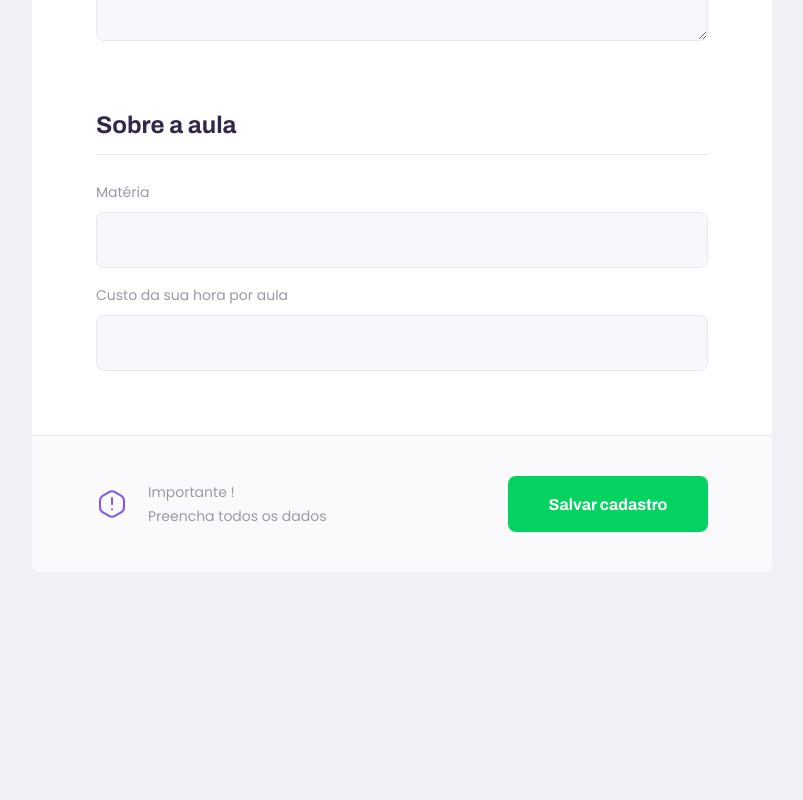
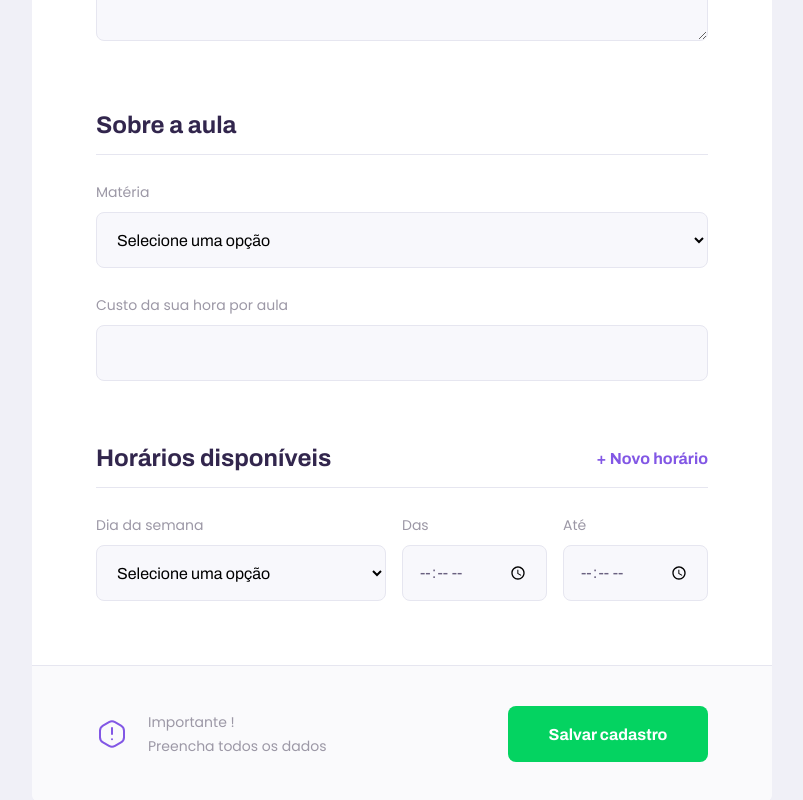
Before and after one commit to beniciodaniel/proffy-nwl, a React (Create React App) app: page /give-classes in a window 1280 px wide. Shown: the part 910-1710 px from the top of the page, without its empty margins (238-1041 px from the left). Before the commit the page ends 1482 px from the top, so only its background shows below. Built offline with nearby package versions, Linux system fonts and the light colour scheme.

Commit message:
Created options to selects and applied style

```diff
--- /dev/null
+++ b/src/components/Select/index.tsx
@@ -0,0 +1,37 @@
+import React, { SelectHTMLAttributes } from 'react';
+
+import './styles.css';
+
+interface SelectProps extends SelectHTMLAttributes<HTMLSelectElement> {
+  name: string;
+  label: string;
+  options: Array<{
+    value: string;
+    label: string;
+  }>;
+}
+
+const Select: React.FC<SelectProps> = ({
+  name,
+  label,
+  options,
+  ...atributosRestantes
+}) => {
+  return (
+    <div className="select-block">
+      <label htmlFor={name}>{label}</label>
+      <select id={name} {...atributosRestantes}>
+        <option selected disabled hidden>
+          Selecione uma opção
+        </option>
+        {options.map((subject) => (
+          <option key={subject.value} value={subject.value}>
+            {subject.label}
+          </option>
+        ))}
+      </select>
+    </div>
+  );
+};
+
+export default Select;
--- /dev/null
+++ b/src/components/Select/styles.css
@@ -0,0 +1,34 @@
+.select-block {
+  position: relative;
+}
+
+.select-block + .select-block {
+  margin-top: 1.4rem;
+}
+
+.select-block label {
+  font-size: 1.4rem;
+}
+
+.select-block select {
+  width: 100%;
+  height: 5.6rem;
+  margin-top: 0.8rem;
+  border-radius: 0.8rem;
+  background: var(--color-input-background);
+  border: 1px solid var(--color-line-in-white);
+  outline: 0;
+  padding: 0 1.6rem;
+  font: 1.6rem Archivo;
+}
+
+.select-block:focus-within::after {
+  width: calc(100% - 3.2rem);
+  height: 5px;
+  content: '';
+  background: var(--color-primary-light);
+  position: absolute;
+  left: 1.6rem;
+  right: 1.6rem;
+  bottom: 0;
+}
--- a/src/pages/TeacherForm/index.tsx
+++ b/src/pages/TeacherForm/index.tsx
@@ -1,10 +1,11 @@
 import React from 'react';
 import PageHeader from '../../components/PageHeader';
 import Input from '../../components/Input';
+import Textarea from '../../components/Textarea';
+import Select from '../../components/Select';
 
 import './styles.css';
 import warningIcon from '../../assets/images/icons/warning.svg';
-import Textarea from '../../components/Textarea';
 
 function TeacherForm() {
   return (
@@ -25,8 +26,45 @@
 
         <fieldset>
           <legend>Sobre a aula</legend>
-          <Input name="subject" label="Matéria" />
+          <Select
+            name="subject"
+            label="Matéria"
+            options={[
+              { value: 'Artes', label: 'Artes' },
+              { value: 'Biologia', label: 'Biologia' },
+              { value: 'Ciências', label: 'Ciências' },
+              { value: 'Português', label: 'Português' },
+              { value: 'Matemática', label: 'Matemática' },
+              { value: 'Geografia', label: 'Geografia' },
+              { value: 'Química', label: 'Química' },
+              { value: 'Física', label: 'Física' },
+            ]}
+          />
           <Input name="cost" label="Custo da sua hora por aula" />
+        </fieldset>
+
+        <fieldset>
+          <legend>
+            Horários disponíveis <button type="button">+ Novo horário</button>
+          </legend>
+
+          <div className="schedule-item">
+            <Select
+              name="week_day"
+              label="Dia da semana"
+              options={[
+                { value: '0', label: 'Domingo' },
+                { value: '1', label: 'Segunda-feira' },
+                { value: '2', label: 'Terça-feira' },
+                { value: '3', label: 'Quarta-feira' },
+                { value: '4', label: 'Quinta-feira' },
+                { value: '5', label: 'Sexta-feira' },
+                { value: '6', label: 'Sábado' },
+              ]}
+            />
+            <Input name="from" label="Das" type="time" />
+            <Input name="to" label="Até" type="time" />
+          </div>
         </fieldset>
 
         <footer>
--- a/src/pages/TeacherForm/styles.css
+++ b/src/pages/TeacherForm/styles.css
@@ -38,7 +38,21 @@
   border-bottom: 1px solid var(--color-line-in-white);
 }
 
-#page-teacher-form main fieldset .input-block + .textarea-block {
+#page-teacher-form main fieldset legend button {
+  background: none;
+  border: 0;
+  color: var(--color-primary);
+  font: 700 1.6rem Archivo;
+  cursor: pointer;
+  transition: color 0.2s;
+}
+
+#page-teacher-form main fieldset legend button:hover {
+  color: var(--color-primary-dark);
+}
+
+#page-teacher-form main fieldset .input-block + .textarea-block,
+#page-teacher-form main fieldset .select-block + .input-block {
   margin-top: 2.4rem;
 }
 
@@ -100,6 +114,16 @@
     padding: 0 6.4rem;
   }
 
+  #page-teacher-form main .schedule-item {
+    display: grid;
+    grid-template-columns: 2fr 1fr 1fr;
+    column-gap: 1.6rem;
+  }
+
+  #page-teacher-form main .schedule-item .input-block {
+    margin-top: 0 !important;
+  }
+
   #page-teacher-form main footer {
     padding: 4rem 6.4rem;
     display: flex;
--- a/src/pages/TeacherList/index.tsx
+++ b/src/pages/TeacherList/index.tsx
@@ -2,6 +2,7 @@
 import PageHeader from '../../components/PageHeader';
 import TeacherItem from '../../components/TeacherItem';
 import Input from '../../components/Input';
+import Select from '../../components/Select';
 
 import './styles.css';
 
@@ -10,8 +11,33 @@
     <div id="page-teacher-list" className="container">
       <PageHeader title="Estes são os proffys disponíveis">
         <form id="search-teachers">
-          <Input label="Matéria" name="subject" />
-          <Input label="Dia da semana" name="week_day" />
+          <Select
+            name="subject"
+            label="Matéria"
+            options={[
+              { value: 'Artes', label: 'Artes' },
+              { value: 'Biologia', label: 'Biologia' },
+              { value: 'Ciências', label: 'Ciências' },
+              { value: 'Português', label: 'Português' },
+              { value: 'Matemática', label: 'Matemática' },
+              { value: 'Geografia', label: 'Geografia' },
+              { value: 'Química', label: 'Química' },
+              { value: 'Física', label: 'Física' },
+            ]}
+          />
+          <Select
+            name="week_day"
+            label="Dia da semana"
+            options={[
+              { value: '0', label: 'Domingo' },
+              { value: '1', label: 'Segunda-feira' },
+              { value: '2', label: 'Terça-feira' },
+              { value: '3', label: 'Quarta-feira' },
+              { value: '4', label: 'Quinta-feira' },
+              { value: '5', label: 'Sexta-feira' },
+              { value: '6', label: 'Sábado' },
+            ]}
+          />
           <Input label="Hora" name="time" type="time" />
         </form>
       </PageHeader>
--- a/src/pages/TeacherList/styles.css
+++ b/src/pages/TeacherList/styles.css
@@ -29,7 +29,8 @@
     bottom: -28px;
   }
 
-  #search-teachers .input-block + .input-block {
+  #search-teachers .input-block + .input-block,
+  #search-teachers .select-block + .select-block {
     margin-top: 0;
   }
 
```
